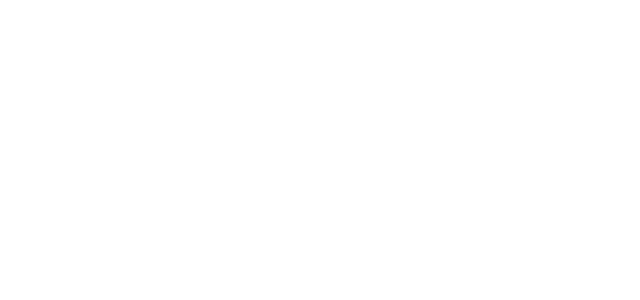
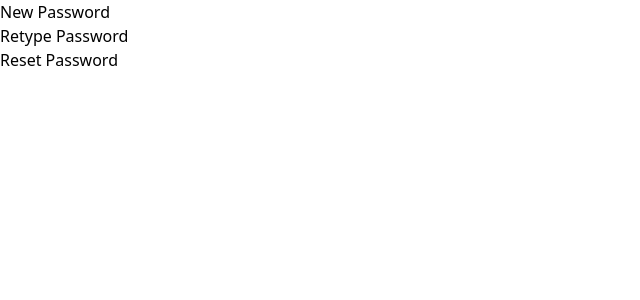
Before and after one commit to LeanneStoDomingo/recurtion, a React (Create React App) app in the folder client/: page /reset-password/1 in a window 1280 px wide. Shown: the top 300 px of the page, without its empty margins (0-640 px from the left). Built offline with nearby package versions, Linux system fonts and the light colour scheme.

Commit message:
Implement forgot password in frontend

```diff
--- a/client/src/App.js
+++ b/client/src/App.js
@@ -3,7 +3,7 @@
     Switch,
     Route
 } from 'react-router-dom'
-import { Login, Signup, Dashboard, Home, ForgotPassword } from './pages'
+import { Login, Signup, Dashboard, Home, ForgotPassword, ResetPassword } from './pages'
 
 const App = () => {
     return (
@@ -14,6 +14,7 @@
                 <Route exact path='/login' component={Login} />
                 <Route exact path='/signup' component={Signup} />
                 <Route exact path='/forgot-password' component={ForgotPassword} />
+                <Route exact path='/reset-password/:token' component={ResetPassword} />
             </Switch>
         </Router>
     );
--- a/client/src/pages/Dashboard.jsx
+++ b/client/src/pages/Dashboard.jsx
@@ -1,5 +1,6 @@
 import axios from 'axios'
 import React, { useContext, useState } from 'react'
+import { useHistory } from 'react-router'
 import TokenContext from '../utils/TokenContext'
 import useAuth from '../utils/useAuth'
 
@@ -7,6 +8,7 @@
     const { token, setToken } = useContext(TokenContext)
     const { checkExp } = useAuth()
     const [errorMessage, setErrorMessage] = useState('')
+    const history = useHistory()
 
     const onClick = async () => {
         if (await checkExp()) {
@@ -19,6 +21,7 @@
     const onLogout = async () => {
         setToken('')
         await axios.get('http://localhost:5000/logout', { withCredentials: true, credentials: 'include' })
+        history.push('/')
     }
 
     return (
--- a/client/src/pages/ForgotPassword.jsx
+++ b/client/src/pages/ForgotPassword.jsx
@@ -1,9 +1,10 @@
+import axios from 'axios'
 import React, { useState } from 'react'
 import { Link } from 'react-router-dom'
 
 export const ForgotPassword = () => {
     const [email, setEmail] = useState('')
-    const [errorMessage, setErrorMessage] = useState('')
+    const [message, setMessage] = useState('')
 
     const updateEmail = (e) => {
         setEmail(e.target.value)
@@ -11,7 +12,16 @@
 
     const onSubmit = async (e) => {
         e.preventDefault()
-        setErrorMessage('//TODO')
+
+        let data
+        try {
+            const res = await axios.post('http://localhost:5000/forgot-password', { email })
+            data = res.data
+        } catch (err) {
+            return setMessage(err.message)
+        }
+
+        return setMessage(data.message)
     }
 
     return (
@@ -25,7 +35,7 @@
 
             <button type="submit">Submit</button>
 
-            <div>{errorMessage}</div>
+            <div>{message}</div>
         </form>
     )
 }
--- a/client/src/pages/Login.jsx
+++ b/client/src/pages/Login.jsx
@@ -1,10 +1,11 @@
 import React, { useContext, useEffect, useState } from 'react'
 import axios from 'axios'
 import TokenContext from '../utils/TokenContext'
-import { Link, useLocation } from 'react-router-dom'
+import { Link, useHistory, useLocation } from 'react-router-dom'
 
 export const Login = () => {
     const { setToken } = useContext(TokenContext)
+    const history = useHistory()
     const location = useLocation()
 
     const [email, setEmail] = useState('')
@@ -36,6 +37,7 @@
         }
 
         setToken(data.accessToken)
+        history.push('/dashboard')
     }
 
     useEffect(() => {
@@ -45,15 +47,20 @@
             if (ok === 'true') {
                 return 'Email was verified!'
             } else if (ok === 'false') {
-                return 'Error: Email was not verified'
+                return 'Something went wrong!'
             } else {
                 return ''
             }
         })
-    }, [])
+    }, [location.search])
+
+    useEffect(() => {
+        console.log(`location.state`, location.state)
+    }, [location.state])
 
     return (
         <form onSubmit={onSubmit}>
+            <div>{location.state?.message}</div>
             <div>{okMessage}</div>
 
             <div>Don't have an account? <Link to='/signup'>Sign Up</Link></div>
--- /dev/null
+++ b/client/src/pages/ResetPassword.jsx
@@ -0,0 +1,57 @@
+import axios from 'axios'
+import React, { useState } from 'react'
+import { useHistory, useParams } from 'react-router'
+
+export const ResetPassword = () => {
+    const { token } = useParams()
+    const history = useHistory()
+
+    const [password1, setPassword1] = useState('')
+    const [password2, setPassword2] = useState('')
+    const [errorMessage, setErrorMessage] = useState('')
+
+    const updatePassword1 = (e) => {
+        setPassword1(e.target.value)
+    }
+
+    const updatePassword2 = (e) => {
+        setPassword2(e.target.value)
+    }
+
+    const onSubmit = async (e) => {
+        e.preventDefault()
+
+        let data
+        try {
+            const res = await axios.post('http://localhost:5000/password-confirmation', { token, password1, password2 })
+            data = res.data
+        } catch (err) {
+            return setErrorMessage(err.message)
+        }
+
+        if (!data.ok) {
+            return setErrorMessage(data.message)
+        }
+
+        history.push('/login', { message: data.message })
+    }
+
+
+    return (
+        <form onSubmit={onSubmit}>
+            <div>
+                <label>New Password</label>
+                <input type="password" onChange={updatePassword1} value={password1} />
+            </div>
+
+            <div>
+                <label>Retype Password</label>
+                <input type="password" onChange={updatePassword2} value={password2} />
+            </div>
+
+            <button type="submit">Reset Password</button>
+
+            <div>{errorMessage}</div>
+        </form>
+    )
+}
--- a/client/src/pages/index.js
+++ b/client/src/pages/index.js
@@ -3,3 +3,4 @@
 export * from './Dashboard'
 export * from './Home'
 export * from './ForgotPassword'
+export * from './ResetPassword'
```
